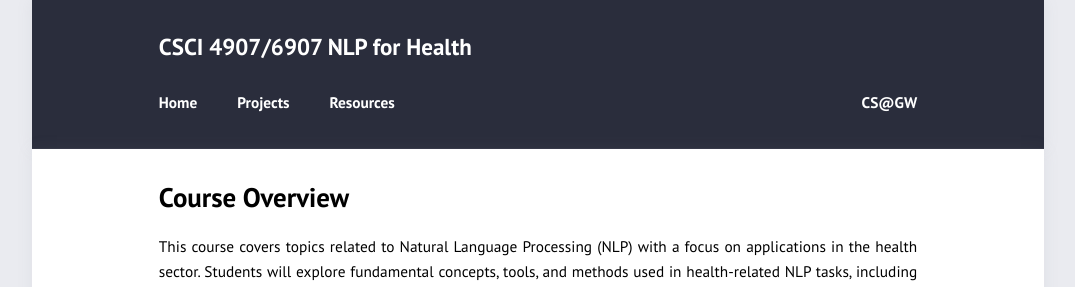
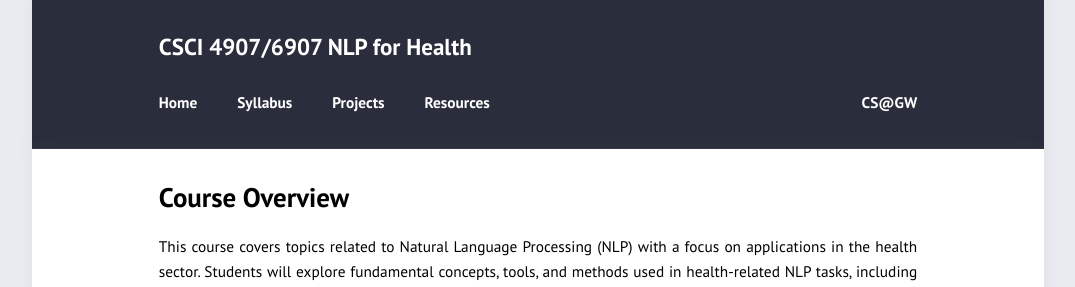
Before and after one commit to azirikly/nlp4health-fall25, a Jekyll site: the page built from index.md, in a window 1280 px wide and 900 px high. Shown: the top 287 px of the window, without its empty margins (102-1177 px from the left). Built offline with Jekyll 4.4.1, drawn with Linux system fonts in a browser that asks for light colours.

Commit message:
Update _config.yml

```diff
--- a/_config.yml
+++ b/_config.yml
@@ -20,7 +20,7 @@ show_social: false              # remove social icons
 
 navigation:                     # accepts {file, title, url, icon, sidebaricon}
   - {file: "index.html", title: Home, sidebaricon: home}
-  #- {file: "syllabus.html", title: Syllabus, sidebaricon: syllabus}
+  - {file: "syllabus.md", title: Syllabus, sidebaricon: syllabus}
   - {file: "projects.md", title: Projects, sidebaricon: projects}
   - {file: "resources.md", title: Resources, sidebaricon: resources}
   #- {file: "README.md", sidebaricon: address-card}
```
